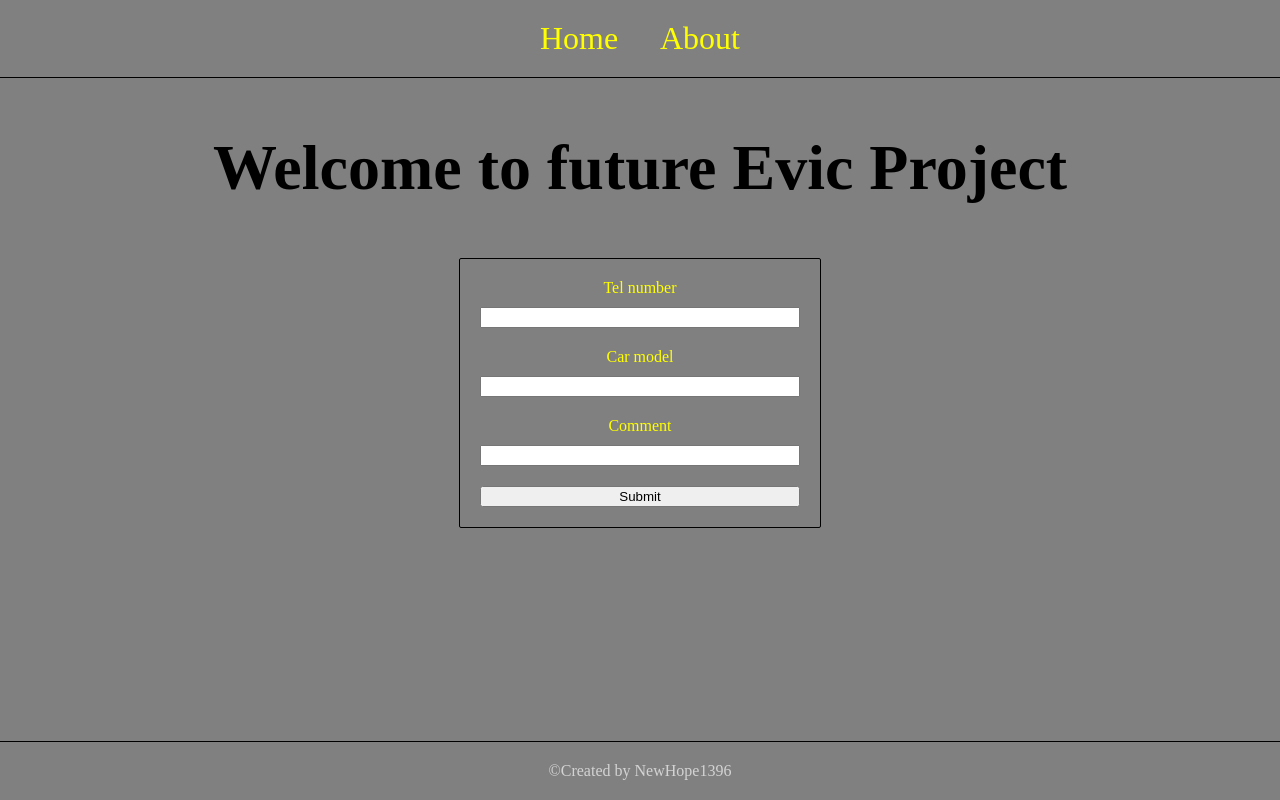
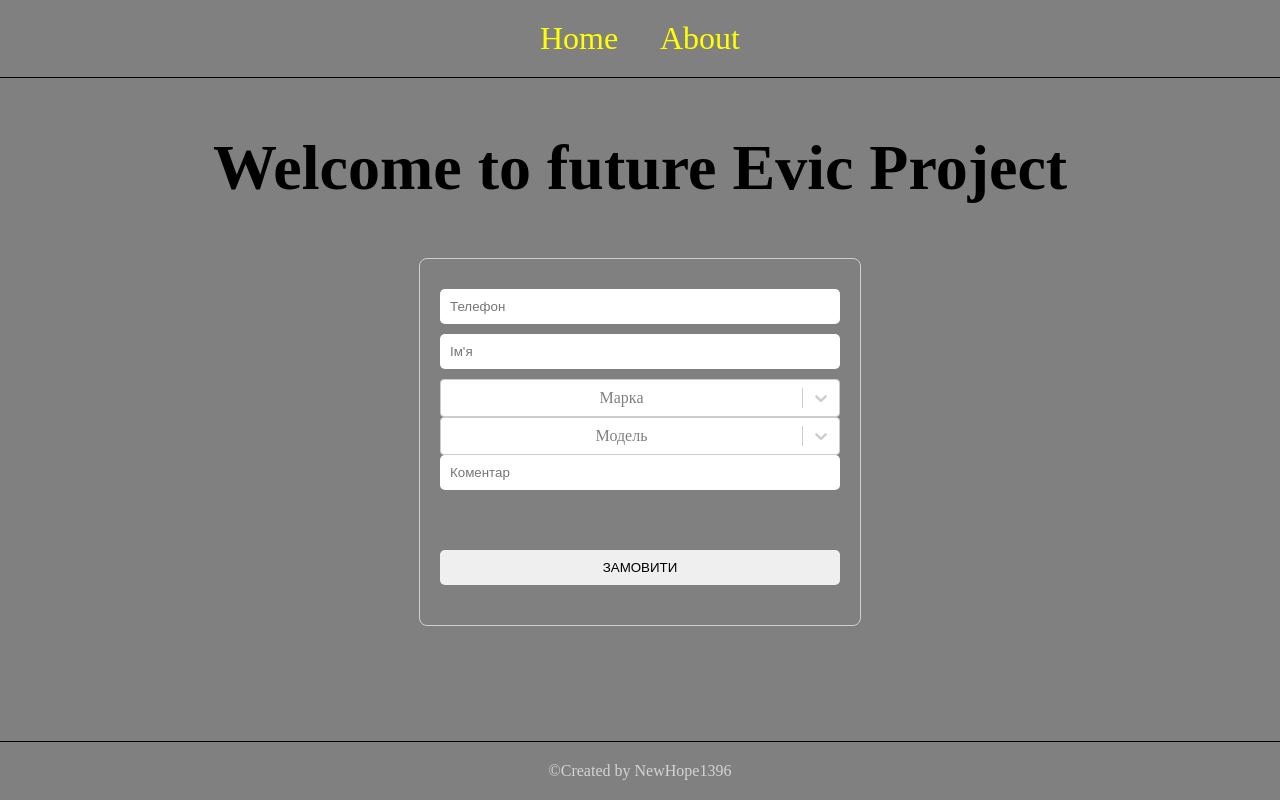
Before and after one commit to NewHope1396/evic, a Next.js app: page / in a window 1280 px wide. Built offline with nearby package versions, Linux system fonts and the light colour scheme; no server answers.

Commit message:
first version of order form done

```diff
--- a/package.json
+++ b/package.json
@@ -9,10 +9,13 @@
     "lint": "next lint"
   },
   "dependencies": {
+    "axios": "^1.5.1",
     "formik": "^2.4.5",
     "next": "13.5.4",
     "react": "^18",
     "react-dom": "^18",
+    "react-hook-form": "^7.47.0",
+    "react-select": "^5.7.7",
     "sass": "^1.69.0"
   },
   "devDependencies": {
--- a/src/app/global.scss
+++ b/src/app/global.scss
@@ -1,4 +1,5 @@
 body {
+
     padding: 0;
     margin: 0 auto;
     text-align: center;
--- a/src/app/page.tsx
+++ b/src/app/page.tsx
@@ -1,5 +1,8 @@
 import Home from "@/components/HomePage/Home";
+import carFetchers from "@/helpers/carFetchers";
 
-export default function HomePage() {
-  return <Home />;
+export default async function HomePage() {
+  const makes = await carFetchers.getMakes();
+
+  return <Home makes={makes} />;
 }
--- a/src/components/Form/Form.module.scss
+++ /dev/null
@@ -1,33 +0,0 @@
-.form {
-  width: 320px;
-  margin: 0 auto;
-  padding: 20px;
-
-  display: flex;
-  flex-direction: column;
-
-  border: 1px solid black;
-  border-radius: 2px;
-}
-
-.label {
-  color: yellow;
-}
-
-.input {
-  margin-top: 10px;
-  margin-bottom: 20px;
-  outline: none;
-
-  &:hover,
-  &:focus {
-    background-color: yellow;
-  }
-}
-
-.button {
-  &:hover,
-  &:focus {
-    background-color: yellow;
-  }
-}
--- a/src/components/Form/Form.tsx
+++ /dev/null
@@ -1,59 +0,0 @@
-"use client";
-import { useFormik } from "formik";
-import styles from "./Form.module.scss";
-
-export default function Form() {
-  const formik = useFormik({
-    initialValues: {
-      tel: "",
-      car: " ",
-      comment: " ",
-    },
-    onSubmit: (values) => {
-      alert(JSON.stringify(values, null, 2));
-    },
-  });
-  return (
-    <form className={styles.form} onSubmit={formik.handleSubmit}>
-      <label className={styles.label} htmlFor="tel">
-        Tel number
-      </label>
-      <input
-        className={styles.input}
-        id="tel"
-        name="tel"
-        type="tel"
-        onChange={formik.handleChange}
-        value={formik.values.tel}
-      />
-
-      <label className={styles.label} htmlFor="car">
-        Car model
-      </label>
-      <input
-        className={styles.input}
-        id="car"
-        name="car"
-        type="text"
-        onChange={formik.handleChange}
-        value={formik.values.car}
-      />
-
-      <label className={styles.label} htmlFor="comment">
-        Comment
-      </label>
-      <input
-        className={styles.input}
-        id="comment"
-        name="comment"
-        type="text"
-        onChange={formik.handleChange}
-        value={formik.values.comment}
-      />
-
-      <button className={styles.button} type="submit">
-        Submit
-      </button>
-    </form>
-  );
-}
--- /dev/null
+++ b/src/components/HomePage/Form/Form.module.scss
@@ -0,0 +1,35 @@
+.form {
+  display: flex;
+  flex-flow: column;
+  width: 400px;
+  margin: 0 auto;
+  border: 1px solid #cfcfcf;
+  border-radius: 8px;
+  padding: 30px 20px;
+
+  & input,
+  & button {
+    margin-bottom: 10px;
+    border: none;
+    outline: none;
+    border-radius: 5px;
+    padding: 10px;
+
+    &:hover,
+    &:focus {
+      outline: none;
+      border: none;
+      background-color: #cfcfcf;
+      color: black;
+    }
+  }
+
+  & button {
+    margin-top: 50px;
+
+    &:hover,
+    &:focus {
+      background-color: #76a2ff;
+    }
+  }
+}
--- /dev/null
+++ b/src/components/HomePage/Form/Form.tsx
@@ -0,0 +1,99 @@
+"use client";
+
+import { useForm, SubmitHandler, Controller } from "react-hook-form";
+import styles from "./Form.module.scss";
+import { FC, useEffect, useRef, useState } from "react";
+import { IMakeData, IMake } from "@/interfaces/make.interface";
+import CreatableSelect from "react-select/creatable";
+import { SingleValue, SelectInstance } from "react-select";
+import carFetchers from "@/helpers/carFetchers";
+
+const Form: FC<IMakeData> = ({ makes }) => {
+  type Inputs = {
+    tel: Number;
+    name: string;
+    brand: { label: string; value: string };
+    model: { label: string; value: string };
+    comment: string;
+  };
+
+  const makesRef = useRef<SelectInstance>(null);
+  const modelsRef = useRef<SelectInstance>(null);
+
+  const resetFilters = () => {
+    makesRef?.current?.clearValue();
+    modelsRef?.current?.clearValue();
+  };
+
+  const { control, register, handleSubmit, reset } = useForm<Inputs>();
+
+  const onSubmit: SubmitHandler<Inputs> = (data) => {
+    console.log(data);
+    resetFilters();
+    reset();
+  };
+
+  const [brand, setBrand] = useState("");
+  const [modelOptions, setModelOptions] = useState<IMake[]>();
+
+  const onBrandChange = (e: any) => {
+    e && setBrand(e.value);
+  };
+
+  useEffect(() => {
+    const getModel = async () => {
+      if (brand) {
+        const models = await carFetchers.getModels(brand);
+        setModelOptions(models);
+      }
+    };
+
+    getModel();
+  }, [brand]);
+
+  return (
+    <form className={styles.form} onSubmit={handleSubmit(onSubmit)}>
+      <input placeholder="Телефон" {...register("tel")} />
+      <input placeholder="Ім'я" {...register("name")} />
+
+      <Controller
+        name="brand"
+        control={control}
+        render={({ field }) => (
+          <CreatableSelect
+            {...field}
+            ref={makesRef}
+            onChange={(e) => {
+              onBrandChange(e);
+              field.onChange(e);
+            }}
+            instanceId="makes-select-id"
+            placeholder={"Марка"}
+            options={makes}
+          />
+        )}
+      />
+
+      <Controller
+        name="model"
+        control={control}
+        render={({ field, fieldState: onChange }) => (
+          <CreatableSelect
+            {...field}
+            ref={modelsRef}
+            noOptionsMessage={() => "Спочатку виберіть Марку"}
+            instanceId="model-select-id"
+            placeholder={"Модель"}
+            options={modelOptions}
+          />
+        )}
+      />
+
+      <input placeholder="Коментар" {...register("comment")} />
+
+      <button type="submit">ЗАМОВИТИ</button>
+    </form>
+  );
+};
+
+export default Form;
--- a/src/components/HomePage/Home.tsx
+++ b/src/components/HomePage/Home.tsx
@@ -1,11 +1,15 @@
-import styles from "./Home.module.scss"
-import Form from "../Form/Form"
+import styles from "./Home.module.scss";
+import Form from "./Form/Form";
+import { FC } from "react";
+import { IMakeData } from "@/interfaces/make.interface";
 
+const Home: FC<IMakeData> = ({ makes }) => {
+  return (
+    <section>
+      <h1 className={styles.title}>Welcome to future Evic Project</h1>
+      <Form makes={makes}></Form>
+    </section>
+  );
+};
 
-export default function Home() {
-    return (<section>
-        <h1 className={styles.title}>Welcome to future Evic Project</h1>
-        <Form></Form>
-        </section>
-    )
-  }
+export default Home;
--- /dev/null
+++ b/src/helpers/carFetchers.ts
@@ -0,0 +1,29 @@
+import { IMake, IMakeData } from "@/interfaces/make.interface";
+import axios from "axios";
+
+axios.defaults.baseURL = "https://cars-api-6lqp.onrender.com"
+
+const getMakes: (() => Promise<IMakeData>) = async () => {
+  try {
+    const makes = await axios.get("/makes");
+    return(makes.data)
+  } catch (error: any) {
+    console.log(error.message)
+  }
+};
+
+const getModels: ((brand: string) => Promise<IMake[]>) = async (brand) => {
+  try {
+    const models = await axios.get(`/makes/models/${brand}`);
+    return(models.data)
+  } catch (error: any) {
+    console.log(error.message)
+  }
+};
+
+const carFetchers = {
+  getMakes,
+  getModels
+};
+
+export default carFetchers;
```
Also changed, not shown: src/components/Footer/Footer.tsx (+7 -7 lines), src/interfaces/make.interface.ts (added, +8 -0 lines), 1 other file (tests, documents, lock files or other folders).
